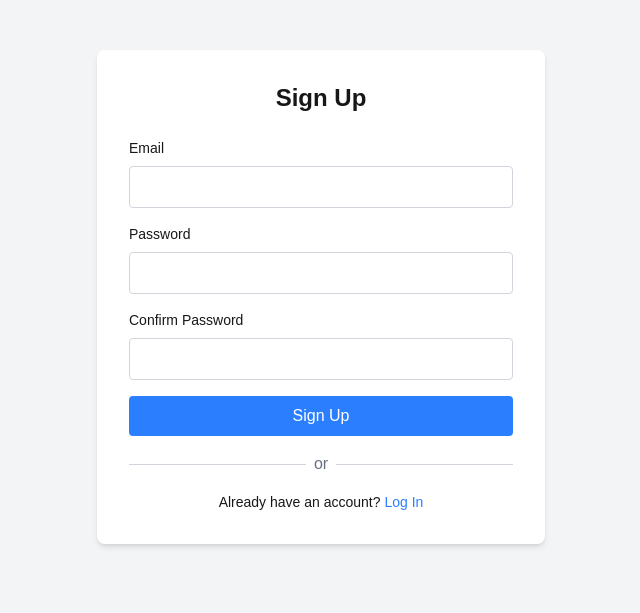
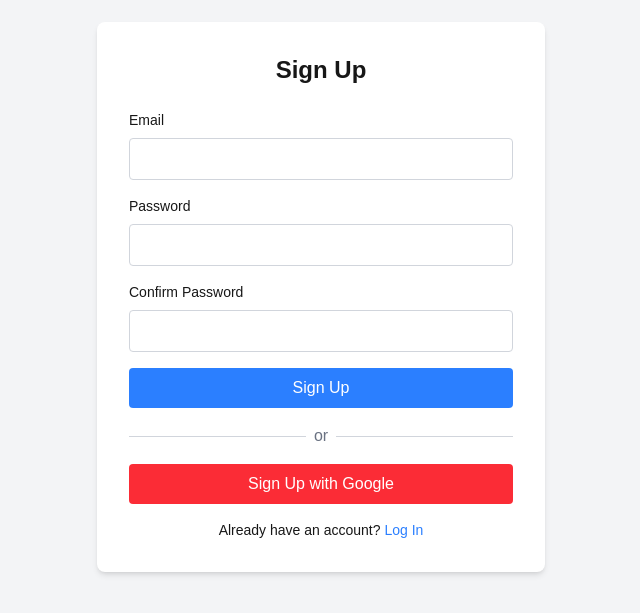
Before and after one commit to TheTomorrowTeam/Goooooogle, a Next.js app: page /signup in a window 1280 px wide. Shown: the part 103-716 px from the top of the page, without its empty margins (319-959 px from the left). Built offline with nearby package versions, Linux system fonts and the light colour scheme; no server answers.

Commit message:
added google auth

```diff
--- a/src/app/(auth)/signup/page.tsx
+++ b/src/app/(auth)/signup/page.tsx
@@ -55,33 +55,32 @@ const Signup = () => {
         }
     }
 
-    // const handleSignInWithGoogle = async()=>{
-    //     try{
-    //         signInWithPopup(auth, googleprovider)
-    //         .then((result) => {
-    //             // This gives you a Google Access Token. You can use it to access the Google API.
-    //             const credential = GoogleAuthProvider.credentialFromResult(result);
-    //             if(!credential){
-    //                 console.log("No credentials received during google sign-in")
-    //             }
-    //             const token = credential?.accessToken;
-    //             const user = result.user;
-    //             console.log("User logged in with google successfully:", user);
-    //             router.push("/profile");
-    //         }).catch((error) => {
-    //             const errorMessage = error instanceof Error ? error.message : "An error occurred";
-    //             seterror(errorMessage);
-    //             console.error("Error during signup:", errorMessage);
-    //             const email = error.customData.email;
-    //             const credential = GoogleAuthProvider.credentialFromError(error);
-    //         });
-    //     }catch (error : Error | any) {
-    //         seterror(error instanceof Error ? error.message : "An error occurred");
-    //         console.error("Error during signup:", error);
-    //     } finally {
-    //         setloading(false);
-    //     }
-    // }
+    const handleSignInWithGoogle = async()=>{
+        try{
+            signInWithPopup(auth, googleprovider)
+            .then((result) => {
+                const credential = GoogleAuthProvider.credentialFromResult(result);
+                if(!credential){
+                    console.log("No credentials received during google sign-in")
+                }
+                const token = credential?.accessToken;
+                const user = result.user;
+                console.log("User logged in with google successfully:", user);
+                router.push("/profile");
+            }).catch((error) => {
+                const errorMessage = error instanceof Error ? error.message : "An error occurred";
+                seterror(errorMessage);
+                console.error("Error during signup:", errorMessage);
+                const email = error.customData.email;
+                const credential = GoogleAuthProvider.credentialFromError(error);
+            });
+        }catch (error : Error | any) {
+            seterror(error instanceof Error ? error.message : "An error occurred");
+            console.error("Error during signup:", error);
+        } finally {
+            setloading(false);
+        }
+    }
 
     return (
         <div className="flex items-center justify-center min-h-screen bg-gray-100">
@@ -132,12 +131,12 @@ const Signup = () => {
                     <span className="mx-2 text-gray-500">or</span>
                     <hr className="flex-grow border-gray-300" />
                 </div>
-                {/* <button
+                <button
                     onClick={handleSignInWithGoogle}
                     className="w-full bg-red-500 text-white p-2 rounded hover:bg-red-600 transition-colors"
                 >
                     Sign Up with Google
-                </button> */}
+                </button>
                 <p className="mt-4 text-sm text-center">
                     Already have an account?{" "}
                     <a href="/signin" className="text-blue-500 hover:underline">
--- a/src/providers/googleprovider.ts
+++ b/src/providers/googleprovider.ts
@@ -2,6 +2,4 @@ import { GoogleAuthProvider } from "firebase/auth";
 
 const googleprovider = new GoogleAuthProvider();
 
-googleprovider.addScope('https://www.googleapis.com/auth/contacts.readonly');
-
 export default googleprovider;
```
